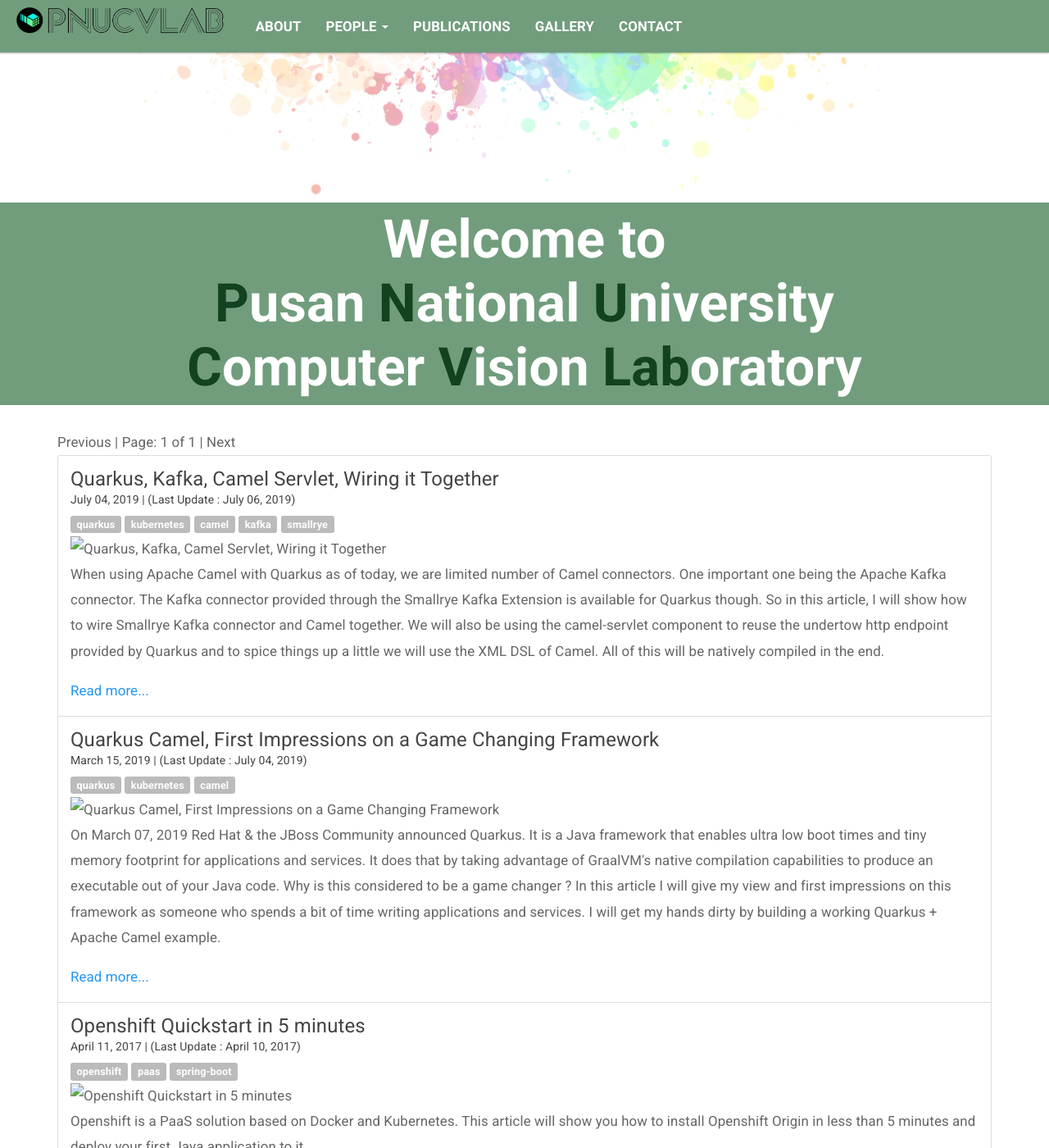
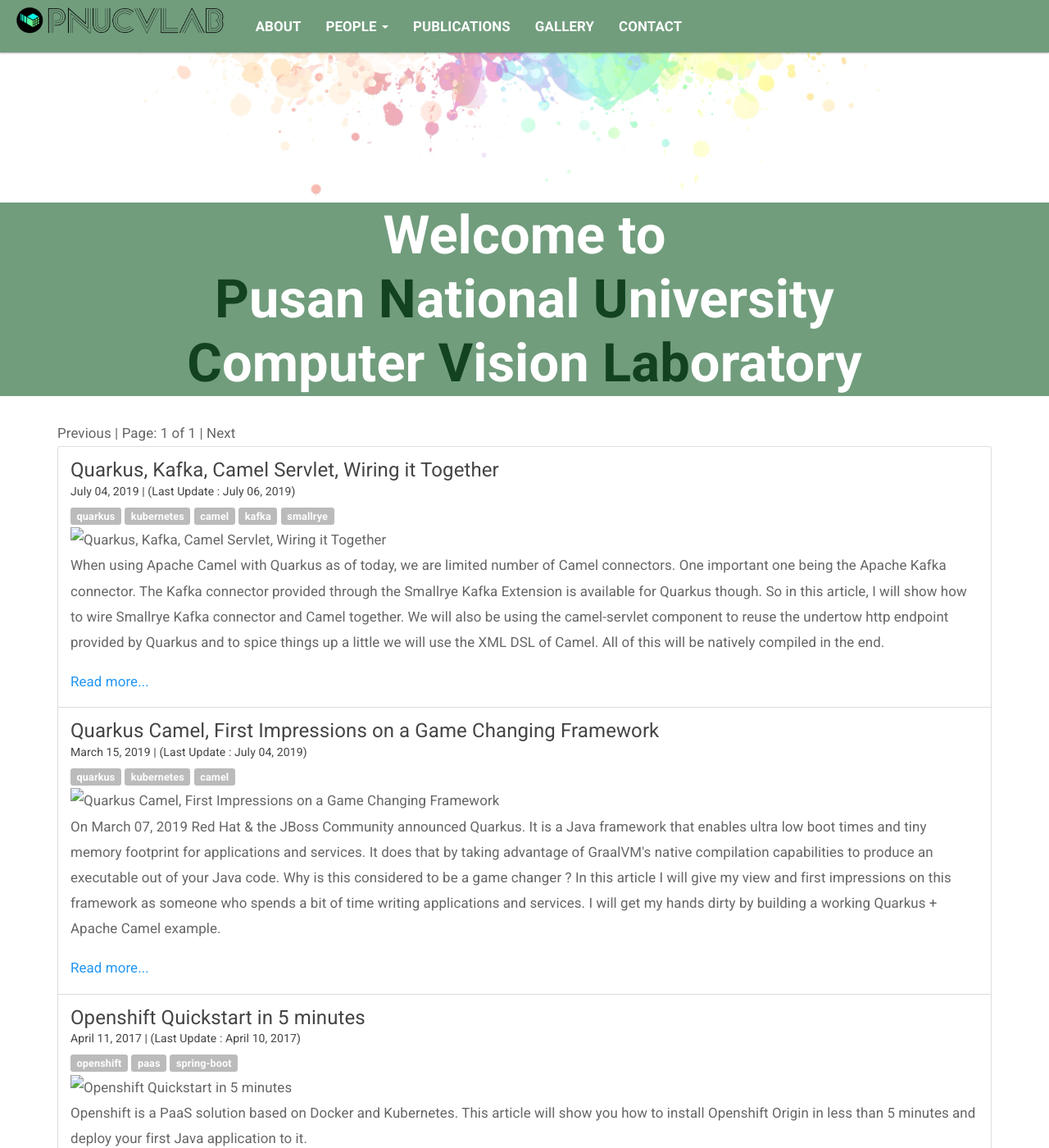
Before and after one commit to pnucvlab/pnucvlab.github.io, a Jekyll site: the page built from index.html, in a window 1280 px wide and 1400 px high, scrolled down 353 px. Shown: the whole window at 82% size. Built offline with Jekyll 4.4.1, drawn with Linux system fonts in a browser that asks for light colours; the list of posts is cut into pages by our own code.

Commit message:
modify jumbotron's padding

```diff
--- a/assets/css/main.css
+++ b/assets/css/main.css
@@ -35,7 +35,7 @@
 
 .jumbotron {
 	background: #719d7d;
-	padding: 0.5em 1em;
+	padding: 0.1em 0.1em;
 }
 
 .jumbotron h1 {
```
